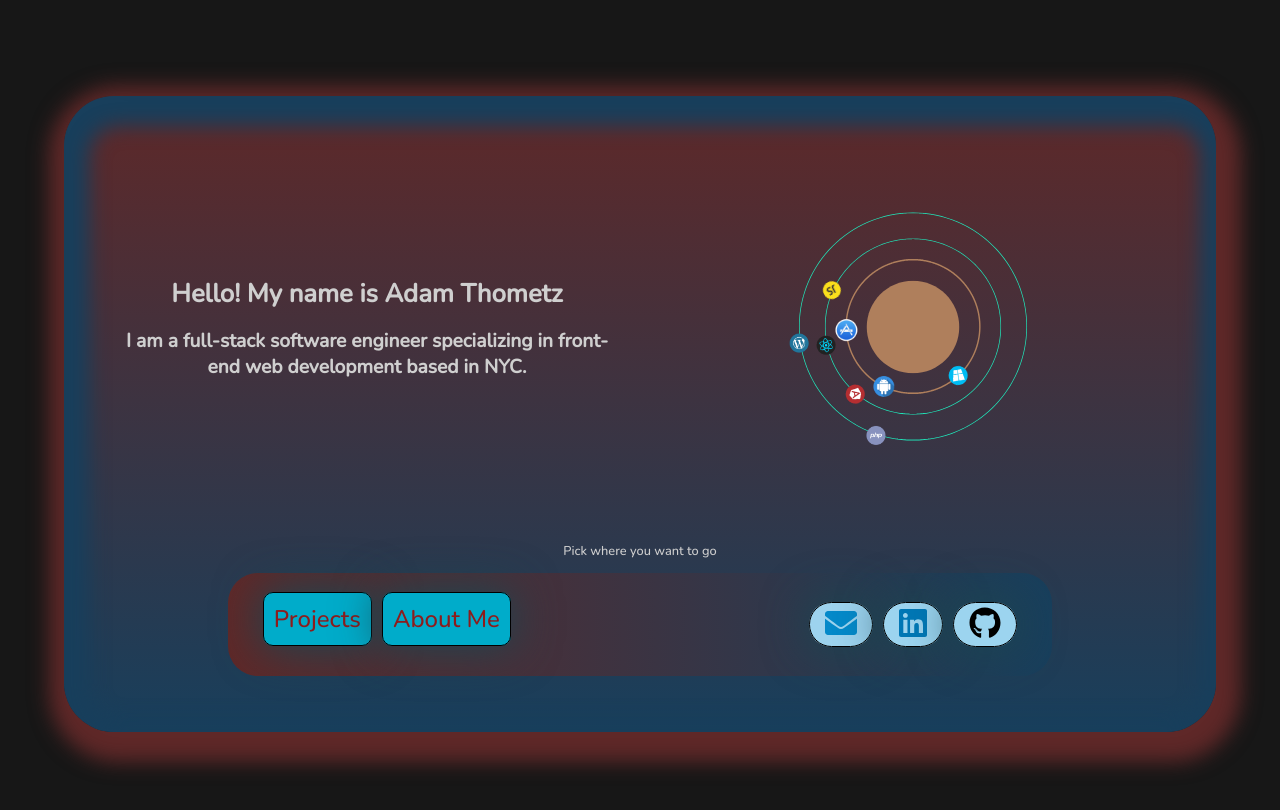
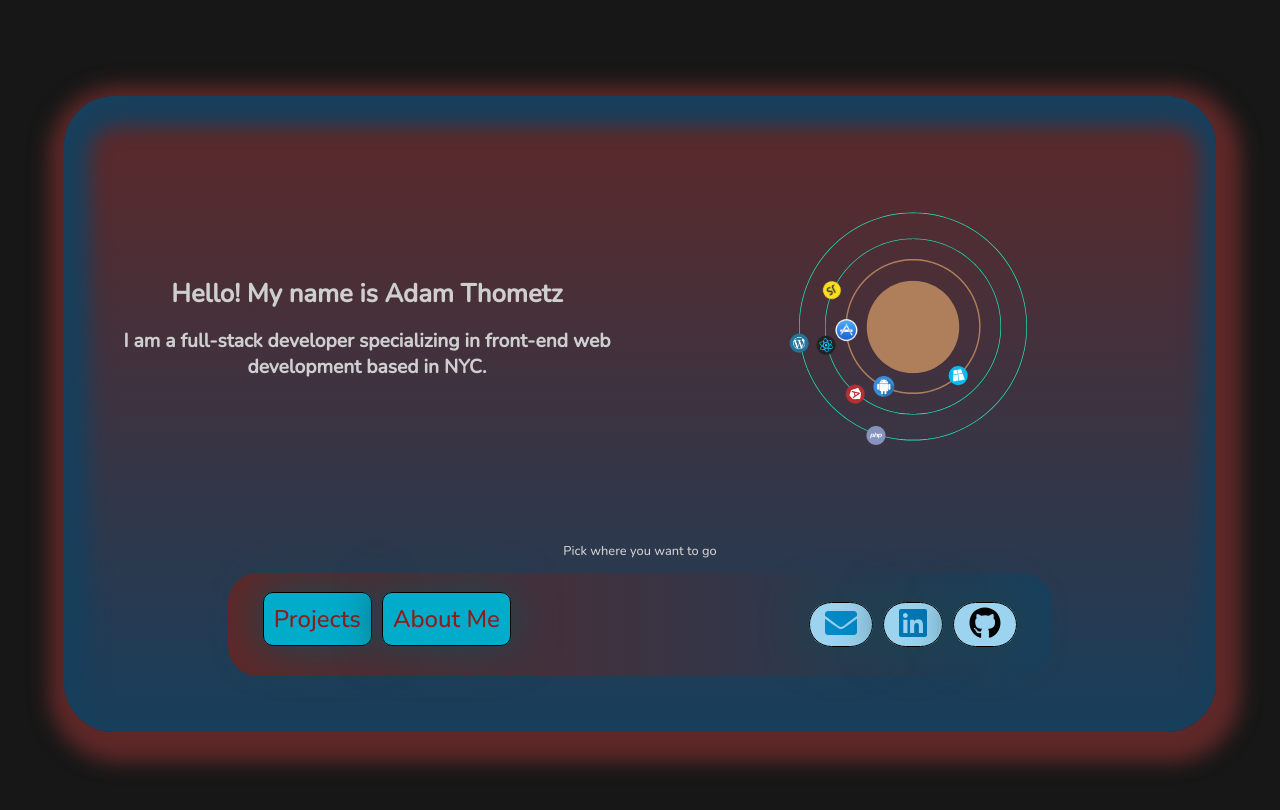
Before and after one commit to Adam-Thometz/Portfolio, a React (Create React App) app: page / in a window 1280 px wide. Shown: the top 810 px of the page. Built offline with nearby package versions, Linux system fonts and the light colour scheme.

Commit message:
changed copy

```diff
--- a/src/intro/Intro.js
+++ b/src/intro/Intro.js
@@ -18,7 +18,7 @@ const Intro = () => {
       <div className="Intro-header-animation-container">
         <div className="Intro-header" tabIndex={0}>
           <h1>Hello! My name is Adam Thometz</h1>
-          <h2>I am a full-stack software engineer specializing in front-end web development based in NYC.</h2>
+          <h2>I am a full-stack developer specializing in front-end web development based in NYC.</h2>
         </div>
         <div className="Intro-animation" tabIndex={-1}>
           <Lottie options={defaultOptions} width={400} height={300} />
```
